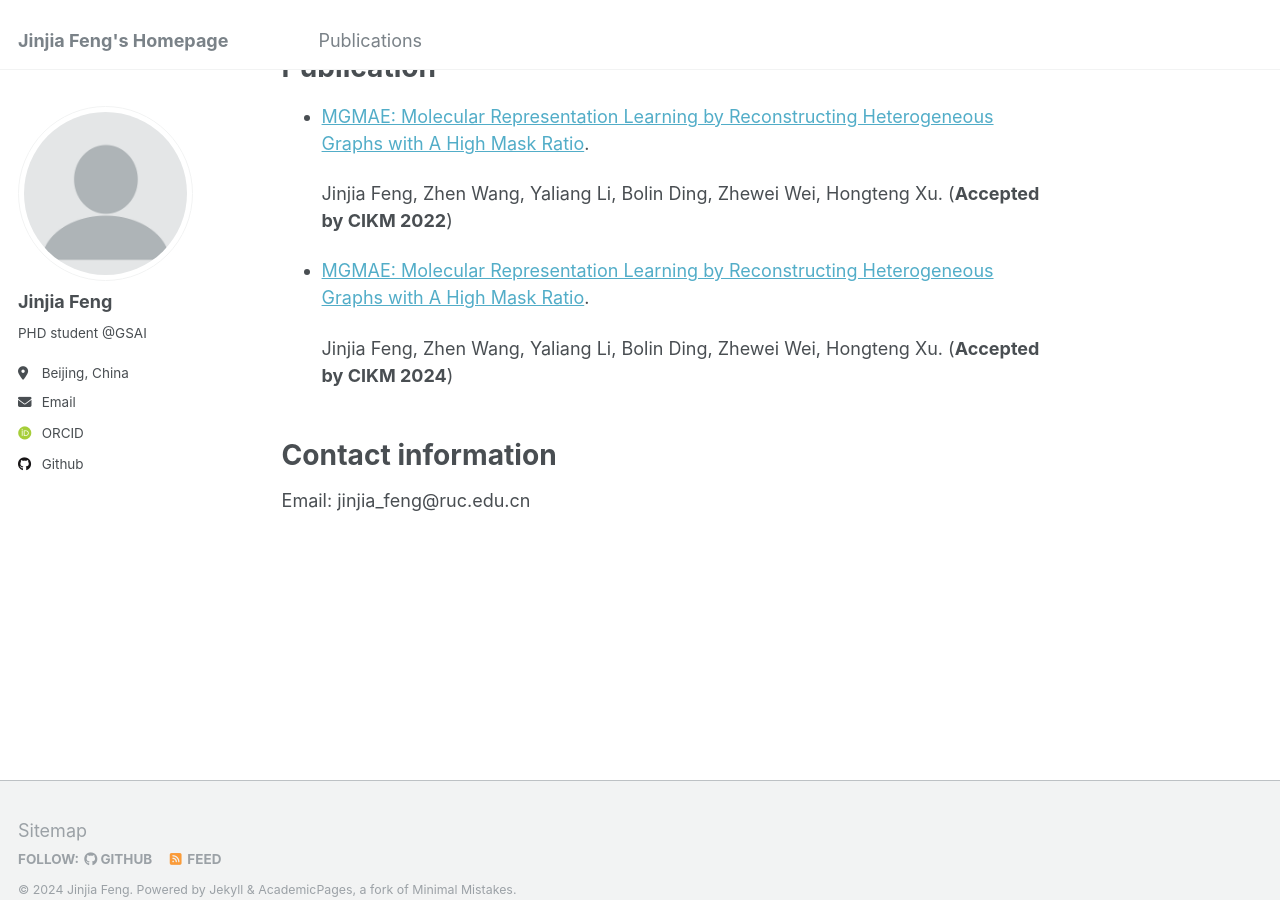
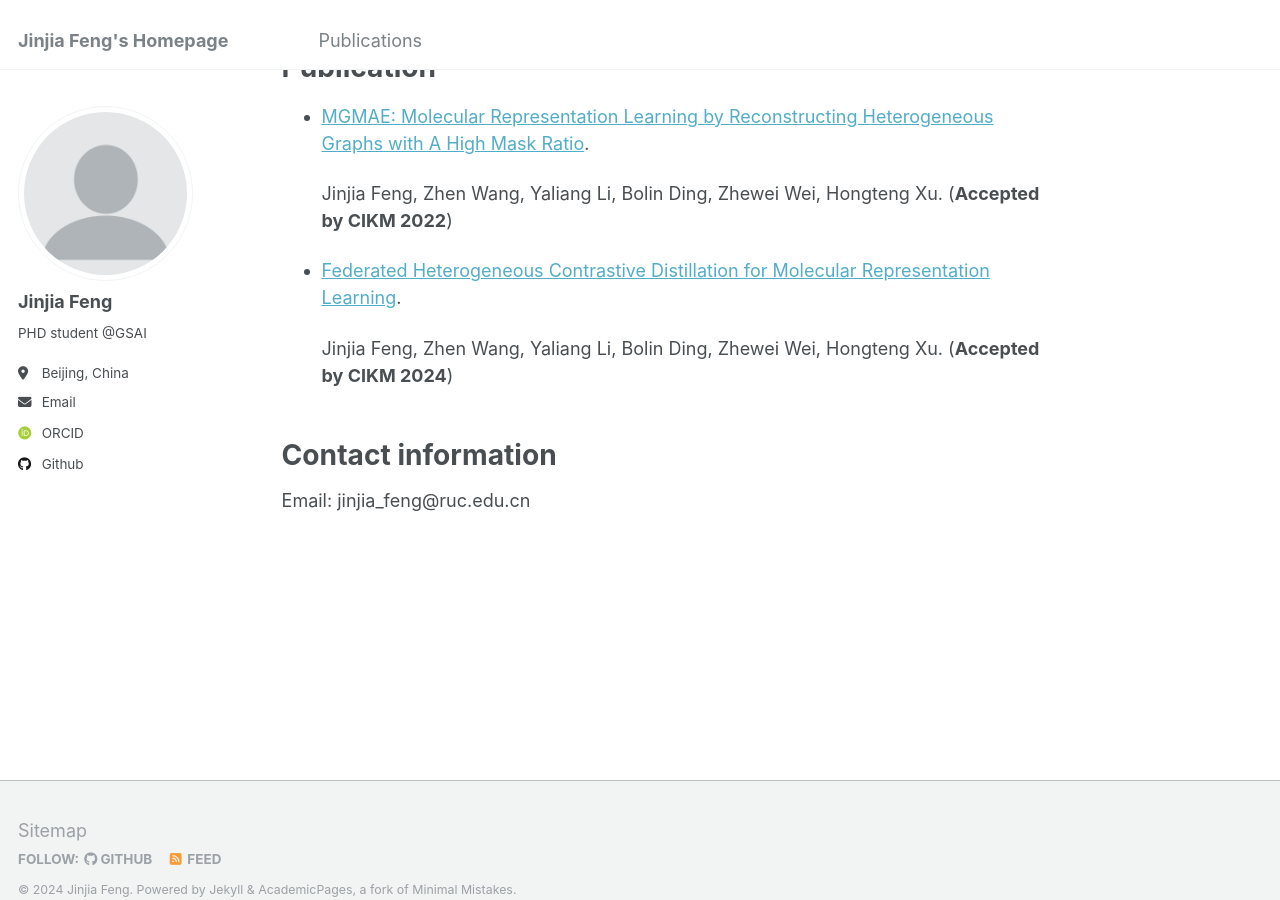
Before and after one commit to xkxxfyf/Jinjia-Feng, a Jekyll site: the page built from _pages/about.md, in a window 1280 px wide and 900 px high, scrolled down 489 px. Built offline with Jekyll 4.4.1, drawn with Linux system fonts in a browser that asks for light colours; some web fonts are replaced.

Commit message:
Update about.md

```diff
--- a/_pages/about.md
+++ b/_pages/about.md
@@ -23,7 +23,7 @@ Publication
 
   Jinjia Feng, Zhen Wang, Yaliang Li, Bolin Ding, Zhewei Wei, Hongteng Xu. (**Accepted by CIKM 2022**)
 
-* [MGMAE: Molecular Representation Learning by Reconstructing Heterogeneous Graphs with A High Mask Ratio](https://Jinjia-Feng.github.io/publication/FedHCD).
+* [Federated Heterogeneous Contrastive Distillation for Molecular Representation Learning](https://Jinjia-Feng.github.io/publication/FedHCD).
 
   Jinjia Feng, Zhen Wang, Yaliang Li, Bolin Ding, Zhewei Wei, Hongteng Xu. (**Accepted by CIKM 2024**)
 <br/>
```
